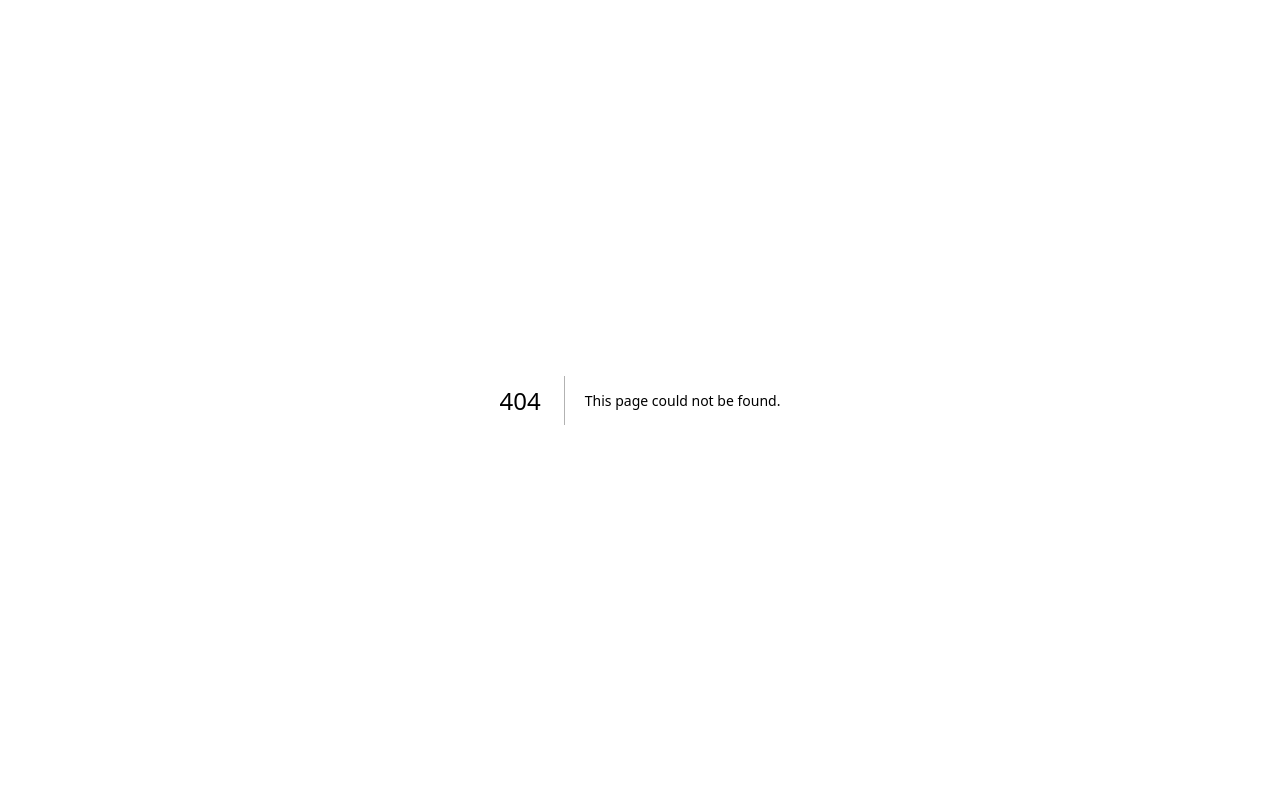
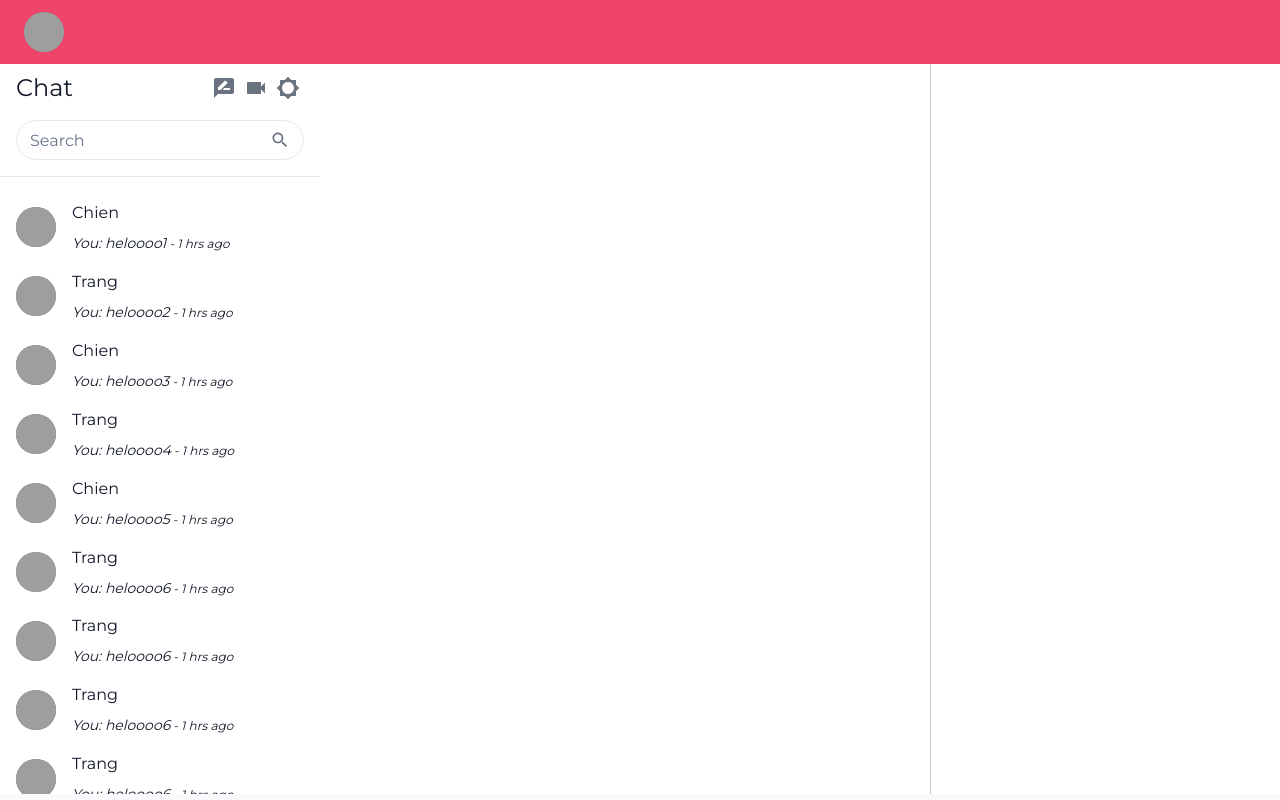
Before and after one commit to chienbhvt10/NextJS-Base, a Next.js app: page /messengers in a window 1280 px wide. Before the commit this address had no page. Built offline with nearby package versions, Linux system fonts and the light colour scheme; grey boxes are pictures that could not be loaded.

Commit message:
create messenger sidebar left

```diff
--- /dev/null
+++ b/src/app/(client)/messengers/page.tsx
@@ -0,0 +1,9 @@
+import MessengerPage from '@/components/client-side/messengers';
+
+interface MessengersProps {}
+
+const Messengers = (props: MessengersProps) => {
+  return <MessengerPage />;
+};
+
+export default Messengers;
--- /dev/null
+++ b/src/components/client-side/messengers/box-chat/index.tsx
@@ -0,0 +1,19 @@
+import { Stack } from '@mui/material';
+
+interface BoxChatProps {}
+
+const BoxChat = (props: BoxChatProps) => {
+  return (
+    <Stack
+      direction="column"
+      sx={{
+        bgcolor: '#FFF',
+        height: 'calc(100vh - 70px)',
+        width: 1,
+        overflow: 'auto',
+      }}
+    ></Stack>
+  );
+};
+
+export default BoxChat;
--- /dev/null
+++ b/src/components/client-side/messengers/index.tsx
@@ -0,0 +1,19 @@
+'use client';
+import { Stack } from '@mui/material';
+import BoxChat from './box-chat';
+import SideBarLeft from './sidebar-left';
+import SideBarRight from './sidebar-right';
+
+interface MessengerPageProps {}
+
+const MessengerPage = (props: MessengerPageProps) => {
+  return (
+    <Stack direction="row" spacing={0}>
+      <SideBarLeft />
+      <BoxChat />
+      <SideBarRight />
+    </Stack>
+  );
+};
+
+export default MessengerPage;
--- /dev/null
+++ b/src/components/client-side/messengers/sidebar-left/index.tsx
@@ -0,0 +1,135 @@
+import SearchIcon from '@mui/icons-material/Search';
+import {
+  Avatar,
+  Box,
+  Divider,
+  IconButton,
+  InputAdornment,
+  ListItemButton,
+  ListItemIcon,
+  ListItemText,
+  Stack,
+  TextField,
+  Typography,
+} from '@mui/material';
+import List from '@mui/material/List';
+import ListItem from '@mui/material/ListItem';
+import BrightnessLowIcon from '@mui/icons-material/BrightnessLow';
+import RateReviewIcon from '@mui/icons-material/RateReview';
+import VideocamIcon from '@mui/icons-material/Videocam';
+
+interface SideBarLeftProps {}
+
+const SideBarLeft = (props: SideBarLeftProps) => {
+  return (
+    <Stack
+      direction="column"
+      sx={{
+        bgcolor: '#FFF',
+        height: 'calc(100vh - 70px)',
+        minWidth: 320,
+        overflow: 'auto',
+        position: 'relative',
+      }}
+    >
+      <Stack
+        direction="column"
+        spacing={2}
+        sx={{
+          py: 1,
+          position: 'sticky',
+          top: 0,
+          left: 0,
+          backgroundColor: '#FFF',
+          zIndex: 10,
+        }}
+      >
+        <Stack
+          direction="row"
+          sx={{ justifyContent: 'space-between', mb: 1, px: 2 }}
+        >
+          <Typography variant="h5">Chat</Typography>
+          <Stack direction="row" spacing="1">
+            <IconButton>
+              <RateReviewIcon fontSize="medium" />
+            </IconButton>
+            <IconButton>
+              <VideocamIcon fontSize="medium" />
+            </IconButton>
+            <IconButton>
+              <BrightnessLowIcon fontSize="medium" />
+            </IconButton>
+          </Stack>
+        </Stack>
+        <Box sx={{ px: 2 }}>
+          <TextField
+            label="Search"
+            variant="outlined"
+            size="small"
+            InputProps={{
+              sx: { borderRadius: 15 },
+              endAdornment: (
+                <InputAdornment position="end">
+                  <SearchIcon />
+                </InputAdornment>
+              ),
+            }}
+          />
+        </Box>
+        <Divider />
+      </Stack>
+      <List sx={{ minWidth: 300, zIndex: 5, m: 0, p: 0 }}>
+        {friends.map((friend) => (
+          <ListItem disablePadding key={friend.id}>
+            <ListItemButton>
+              <ListItemIcon>
+                <Avatar
+                  alt="avatar"
+                  src="https://cdn.pixabay.com/photo/2015/04/23/22/00/tree-736885_1280.jpg"
+                />
+              </ListItemIcon>
+              <Stack direction="column">
+                <Typography variant="body1">{friend.name}</Typography>
+                <Typography variant="body2" sx={{ fontStyle: 'italic' }}>
+                  You: {friend.lastMessage}
+                  <Typography variant="caption" component="span">
+                    {' '}
+                    - 1 hrs ago
+                  </Typography>
+                </Typography>
+              </Stack>
+            </ListItemButton>
+          </ListItem>
+        ))}
+      </List>
+    </Stack>
+  );
+};
+
+export default SideBarLeft;
+
+const friends = [
+  { id: '1', image: '', name: 'Chien', lastMessage: 'heloooo1' },
+  { id: '2', image: '', name: 'Trang', lastMessage: 'heloooo2' },
+  { id: '3', image: '', name: 'Chien', lastMessage: 'heloooo3' },
+  { id: '4', image: '', name: 'Trang', lastMessage: 'heloooo4' },
+  { id: '5', image: '', name: 'Chien', lastMessage: 'heloooo5' },
+  { id: '6', image: '', name: 'Trang', lastMessage: 'heloooo6' },
+  { id: '6', image: '', name: 'Trang', lastMessage: 'heloooo6' },
+  { id: '6', image: '', name: 'Trang', lastMessage: 'heloooo6' },
+  { id: '6', image: '', name: 'Trang', lastMessage: 'heloooo6' },
+  { id: '6', image: '', name: 'Trang', lastMessage: 'heloooo6' },
+  { id: '6', image: '', name: 'Trang', lastMessage: 'heloooo6' },
+  { id: '6', image: '', name: 'Trang', lastMessage: 'heloooo6' },
+  { id: '6', image: '', name: 'Trang', lastMessage: 'heloooo6' },
+  { id: '6', image: '', name: 'Trang', lastMessage: 'heloooo6' },
+  { id: '6', image: '', name: 'Trang', lastMessage: 'heloooo6' },
+  { id: '6', image: '', name: 'Trang', lastMessage: 'heloooo6' },
+  { id: '6', image: '', name: 'Trang', lastMessage: 'heloooo6' },
+  { id: '6', image: '', name: 'Trang', lastMessage: 'heloooo6' },
+  { id: '6', image: '', name: 'Trang', lastMessage: 'heloooo6' },
+  { id: '6', image: '', name: 'Trang', lastMessage: 'heloooo6' },
+  { id: '6', image: '', name: 'Trang', lastMessage: 'heloooo6' },
+  { id: '6', image: '', name: 'Trang', lastMessage: 'heloooo6' },
+  { id: '6', image: '', name: 'Trang', lastMessage: 'heloooo6' },
+];
--- /dev/null
+++ b/src/components/client-side/messengers/sidebar-right/index.tsx
@@ -0,0 +1,20 @@
+import { Stack } from '@mui/material';
+
+interface SideBarRightProps {}
+
+const SideBarRight = (props: SideBarRightProps) => {
+  return (
+    <Stack
+      direction="column"
+      sx={{
+        bgcolor: '#FFF',
+        height: 'calc(100vh - 70px)',
+        minWidth: 350,
+        overflow: 'auto',
+        borderLeft: '1px solid #ccc',
+      }}
+    ></Stack>
+  );
+};
+
+export default SideBarRight;
--- a/src/layouts/client/index.tsx
+++ b/src/layouts/client/index.tsx
@@ -13,7 +13,7 @@ const ClientLayoutBounder: FC<PropsWithChildren<ClientLayoutProps>> = (
     <Fragment>
       <Header />
       {children}
-      <Footer />
+      {/* <Footer /> */}
     </Fragment>
   );
 };
```
